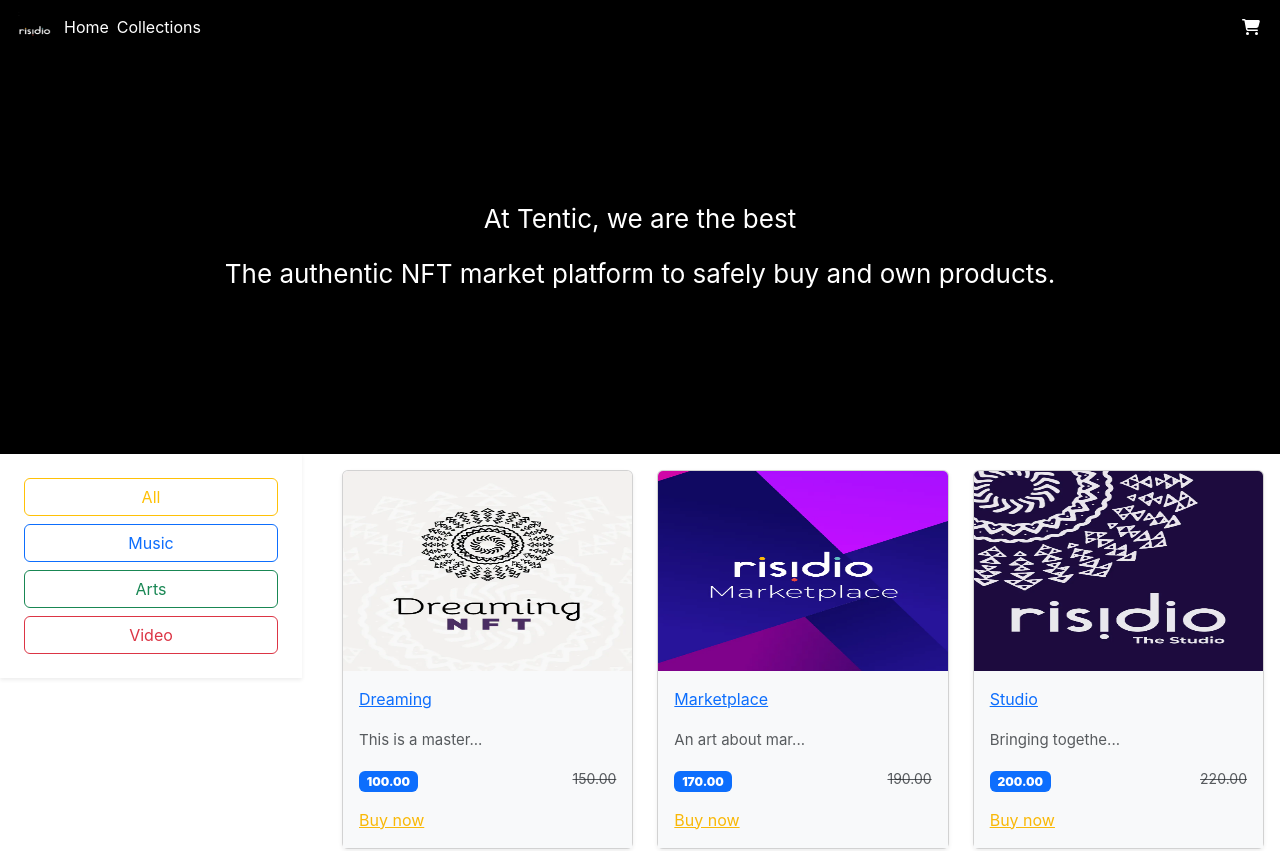
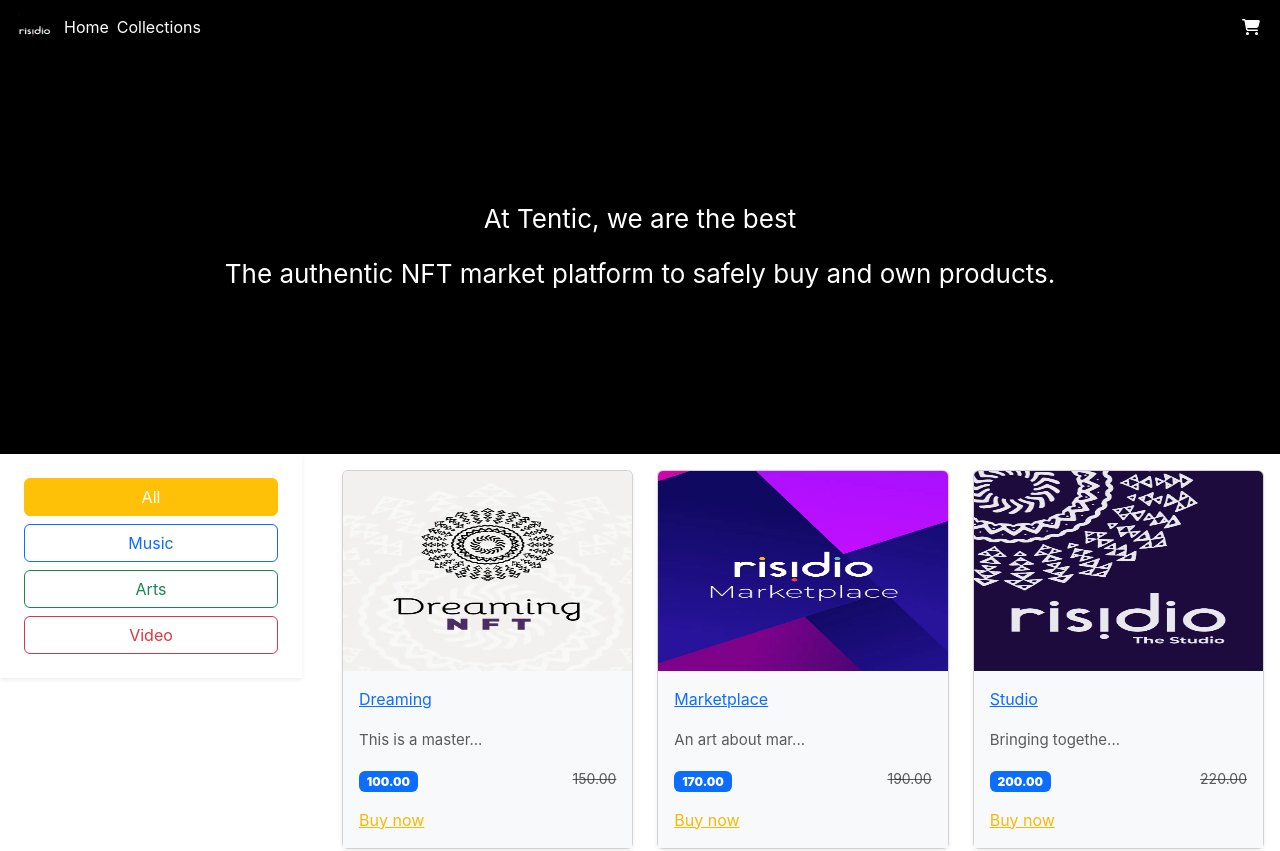
Before and after one commit to davidmensahedem/TenticStore, a React (Create React App) app: page /allcollections in a window 1280 px wide. Shown: the top 851 px of the page. Built offline with nearby package versions, Linux system fonts and the light colour scheme; the HTML template or start-up script is replaced by a standard one.

Commit message:
set active category backgroung color

```diff
--- a/src/components/Products/ProductCategories.js
+++ b/src/components/Products/ProductCategories.js
@@ -1,11 +1,12 @@
 import React from 'react';
 import { Button, Container, Stack, Col } from 'react-bootstrap';
-import { useDispatch } from 'react-redux';
+import { useDispatch, useSelector } from 'react-redux';
 import { setProductCategory } from '../../slices/productSlice';
 
 
 const ProductCategories = () => {
 
+    const {activeCategory} = useSelector(state => state.products);
     const dispatch = useDispatch();
 
     const setActiveCategory = (category) => {
@@ -13,13 +14,36 @@ const ProductCategories = () => {
         dispatch(setProductCategory(category));
     }
 
+    const renderSelectedCategory = (category) => {
+        let result = "";
+        switch (category) {
+            case "All":
+                result = "bg-warning text-white"
+                break;
+            case "Music":
+                result = "bg-primary text-white"
+                break;
+            case "Arts":
+                result = "bg-success text-white"
+                break;
+            case "Video":
+                result = "bg-danger text-white"
+                break;
+
+            default:
+                break;
+        }
+        return result;
+
+    };
+
     return (<Col md={3}>
         <Container className='shadow-sm p-4'>
             <Stack gap={2} className='border-right'>
-                <Button variant="outline-warning" onClick={()=>setActiveCategory("All")}>All</Button>
-                <Button variant="outline-primary" onClick={()=>setActiveCategory("Music")}>Music</Button>
-                <Button variant="outline-success" onClick={()=>setActiveCategory("Arts")}>Arts</Button>
-                <Button variant="outline-danger" onClick={()=>setActiveCategory("Videos")}>Video</Button>
+                <Button variant="outline-warning" className={activeCategory === 'All' && renderSelectedCategory('All')} onClick={()=>setActiveCategory("All")}>All</Button>
+                <Button variant="outline-primary" className={activeCategory === 'Music' && renderSelectedCategory('Music')} onClick={()=>setActiveCategory("Music")}>Music</Button>
+                <Button variant="outline-success" onClick={()=>setActiveCategory("Arts")} className={activeCategory === 'Arts' && renderSelectedCategory('Arts')}>Arts</Button>
+                <Button variant="outline-danger" onClick={()=>setActiveCategory("Videos")} className={activeCategory === 'Videos' && renderSelectedCategory('Videos')}>Video</Button>
             </Stack>
         </Container>
     </Col>);
--- a/src/components/Utilities/AppNavbar.js
+++ b/src/components/Utilities/AppNavbar.js
@@ -2,7 +2,6 @@ import React from 'react';
 import Container from 'react-bootstrap/Container';
 import Nav from 'react-bootstrap/Nav';
 import Navbar from 'react-bootstrap/Navbar';
-import { Image } from 'react-bootstrap';
 import { FontAwesomeIcon } from '@fortawesome/react-fontawesome';
 import { faShoppingCart } from '@fortawesome/free-solid-svg-icons';
 import { Link } from 'react-router-dom';
```
